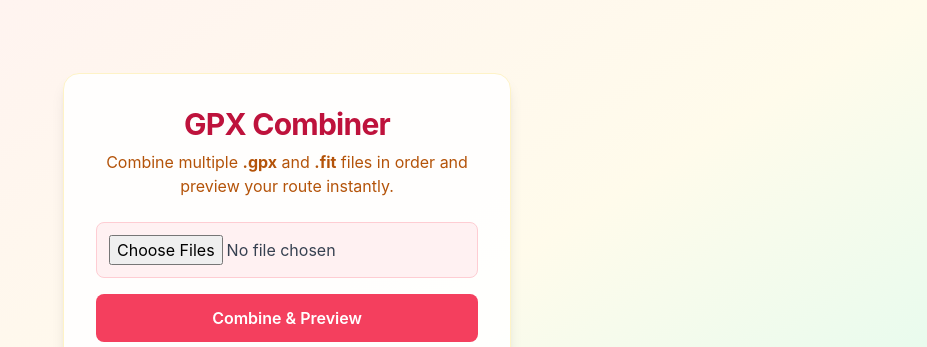
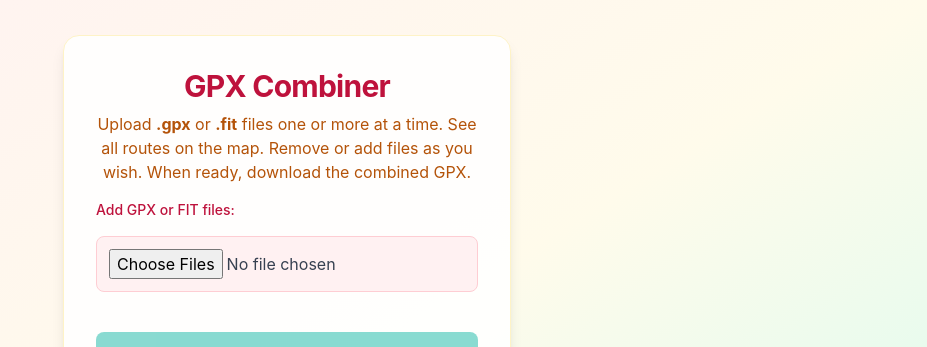
Before and after one commit to TJKNL/gpx_combiner, a FastAPI app: page / in a window 1280 px wide. Shown: the top 347 px of the page, without its empty margins (353-1280 px from the left). Run offline with FastAPI, Linux system fonts and the light colour scheme; some libraries are stand-ins or nearby versions.

Commit message:
Enhance GPX Combiner functionality by adding support for converting FIT files to GPX format; update main.py to include new conversion endpoint and modify script.js for improved file handling and user interaction. Update index.html for better user guidance and file upload experience.

```diff
--- a/app/main.py
+++ b/app/main.py
@@ -1,10 +1,10 @@
 from fastapi import FastAPI, Request, UploadFile, File, Form
-from fastapi.responses import HTMLResponse, FileResponse, StreamingResponse
+from fastapi.responses import HTMLResponse, FileResponse, StreamingResponse, PlainTextResponse
 from fastapi.middleware.cors import CORSMiddleware
 from fastapi.staticfiles import StaticFiles
 from fastapi.templating import Jinja2Templates
 import os
-from .gpx_utils import combine_gpx_files
+from .gpx_utils import combine_gpx_files, fit_to_gpx_xml
 import io
 
 app = FastAPI(title="GPX Combiner Web App")
@@ -41,3 +41,14 @@ async def upload_gpx(files: list[UploadFile] = File(...)):
     except Exception as e:
         return {"error": str(e)}
     return StreamingResponse(io.BytesIO(combined_gpx.encode('utf-8')), media_type='application/gpx+xml', headers={"Content-Disposition": "attachment; filename=combined.gpx"})
+
+@app.post("/convert-fit", response_class=PlainTextResponse)
+async def convert_fit(file: UploadFile = File(...)):
+    if not file.filename.lower().endswith('.fit'):
+        return PlainTextResponse("Invalid file type", status_code=400)
+    content = await file.read()
+    try:
+        gpx_xml = fit_to_gpx_xml(content)
+    except Exception as e:
+        return PlainTextResponse(f"Error converting FIT: {str(e)}", status_code=400)
+    return gpx_xml
--- a/app/static/script.js
+++ b/app/static/script.js
@@ -1,26 +1,25 @@
-const form = document.getElementById('upload-form');
+let uploadedFiles = [];
 const fileInput = document.getElementById('gpx-files');
 const fileListDiv = document.getElementById('file-list');
+const downloadBtn = document.getElementById('download-link');
 const mapDiv = document.getElementById('map');
-const downloadLink = document.getElementById('download-link');
 let map, gpxLayers = [];
 
-function updateFileList(files) {
-    fileListDiv.innerHTML = '';
-    if (files.length === 0) return;
-    const ul = document.createElement('ul');
-    ul.className = 'list-disc pl-5';
-    Array.from(files).forEach((file, i) => {
-        const li = document.createElement('li');
-        li.textContent = `${i + 1}. ${file.name}`;
-        ul.appendChild(li);
-    });
-    fileListDiv.appendChild(ul);
-}
+// Warm, modern color palette matching the site
+const routeColors = [
+    '#e11d48', // rose-600
+    '#f59e42', // amber-400
+    '#14b8a6', // teal-500
+    '#8b5cf6', // violet-500
+    '#84cc16', // lime-500
+    '#f472b6', // pink-400
+    '#facc15', // yellow-400
+    '#38bdf8', // sky-400
+];
 
 function initMap() {
     if (map) return;
-    map = L.map('map').setView([48.8584, 2.2945], 3); // Default to Europe
+    map = L.map('map').setView([48.8584, 2.2945], 3);
     L.tileLayer('https://{s}.tile.openstreetmap.org/{z}/{x}/{y}.png', {
         attribution: '© OpenStreetMap contributors'
     }).addTo(map);
@@ -31,54 +30,164 @@ function clearMap() {
     gpxLayers = [];
 }
 
-function plotGPX(gpxText) {
-    // Use leaflet-gpx for parsing (CDN)
+function plotAllFiles() {
+    clearMap();
+    if (!uploadedFiles.length) return;
+    let bounds = null;
+    uploadedFiles.forEach((fileObj, idx) => {
+        if (fileObj.gpxPreview) {
+            const color = routeColors[idx % routeColors.length];
+            const gpxLayer = plotGPX(fileObj.gpxPreview, color, false); // don't fit bounds yet
+            if (gpxLayer) {
+                if (!bounds) {
+                    bounds = gpxLayer.getBounds ? gpxLayer.getBounds() : null;
+                } else if (gpxLayer.getBounds) {
+                    bounds = bounds.extend(gpxLayer.getBounds());
+                }
+            }
+        }
+    });
+    // After all layers are added, fit bounds to all
+    if (gpxLayers.length && bounds && bounds.isValid && bounds.isValid()) {
+        map.fitBounds(bounds, { padding: [20, 20] });
+    }
+}
+
+function plotGPX(gpxText, color, fit=true) {
     if (typeof L.GPX !== 'function') {
         const script = document.createElement('script');
         script.src = 'https://cdnjs.cloudflare.com/ajax/libs/leaflet-gpx/1.7.0/gpx.min.js';
-        script.onload = () => plotGPX(gpxText);
+        script.onload = () => plotGPX(gpxText, color, fit);
         document.body.appendChild(script);
         return;
     }
-    const gpxLayer = new L.GPX(gpxText, {
+    let gpxLayer = new L.GPX(gpxText, {
         async: true,
+        polyline_options: {
+            color: color,
+            weight: 5,
+            opacity: 0.85,
+        },
         marker_options: { startIconUrl: null, endIconUrl: null, shadowUrl: null }
-    }).on('loaded', function(e) {
-        map.fitBounds(e.target.getBounds());
-    }).addTo(map);
+    });
+    if (fit) {
+        gpxLayer.on('loaded', function(e) {
+            map.fitBounds(e.target.getBounds());
+        });
+    }
+    gpxLayer.addTo(map);
     gpxLayers.push(gpxLayer);
+    return gpxLayer;
+}
+
+function updateFileList() {
+    fileListDiv.innerHTML = '';
+    if (!uploadedFiles.length) {
+        downloadBtn.disabled = true;
+        return;
+    }
+    downloadBtn.disabled = false;
+    const ul = document.createElement('ul');
+    ul.className = 'list-disc pl-5';
+    uploadedFiles.forEach((fileObj, i) => {
+        const li = document.createElement('li');
+        li.className = 'flex items-center justify-between py-1';
+        const color = routeColors[i % routeColors.length];
+        li.innerHTML = `<span><span style="display:inline-block;width:1em;height:1em;background:${color};border-radius:50%;margin-right:0.5em;"></span>${i + 1}. ${fileObj.file.name}${fileObj.loading ? ' <span class=\'italic text-xs text-amber-600\'>(loading...)</span>' : ''}</span>`;
+        const removeBtn = document.createElement('button');
+        removeBtn.textContent = 'Remove';
+        removeBtn.className = 'ml-4 text-xs bg-rose-100 text-rose-700 px-2 py-1 rounded hover:bg-rose-200 transition';
+        removeBtn.onclick = () => {
+            uploadedFiles.splice(i, 1);
+            updateFileList();
+            plotAllFiles();
+        };
+        li.appendChild(removeBtn);
+        ul.appendChild(li);
+    });
+    fileListDiv.appendChild(ul);
+}
+
+async function handleFiles(files) {
+    for (const file of files) {
+        if (!uploadedFiles.some(f => f.file.name === file.name && f.file.size === file.size)) {
+            const ext = file.name.split('.').pop().toLowerCase();
+            const fileObj = { file, gpxPreview: null, loading: false };
+            if (ext === 'gpx') {
+                const reader = new FileReader();
+                reader.onload = (evt) => {
+                    fileObj.gpxPreview = evt.target.result;
+                    updateFileList();
+                    plotAllFiles();
+                };
+                reader.readAsText(file);
+            } else if (ext === 'fit') {
+                fileObj.loading = true;
+                uploadedFiles.push(fileObj);
+                updateFileList();
+                // Send to backend for conversion
+                const formData = new FormData();
+                formData.append('file', file);
+                try {
+                    const res = await fetch('/convert-fit', {
+                        method: 'POST',
+                        body: formData
+                    });
+                    if (res.ok) {
+                        fileObj.gpxPreview = await res.text();
+                    } else {
+                        fileObj.gpxPreview = null;
+                        alert('Failed to convert FIT file: ' + file.name);
+                    }
+                } catch (e) {
+                    fileObj.gpxPreview = null;
+                    alert('Error converting FIT file: ' + file.name);
+                }
+                fileObj.loading = false;
+                updateFileList();
+                plotAllFiles();
+                continue;
+            }
+            uploadedFiles.push(fileObj);
+        }
+    }
+    updateFileList();
+    plotAllFiles();
+    fileInput.value = '';
 }
 
 fileInput.addEventListener('change', (e) => {
-    updateFileList(e.target.files);
-    clearMap();
-    Array.from(e.target.files).forEach(file => {
-        const reader = new FileReader();
-        reader.onload = (evt) => {
-            plotGPX(evt.target.result);
-        };
-        reader.readAsText(file);
-    });
+    const files = Array.from(e.target.files);
+    handleFiles(files);
 });
 
-form.addEventListener('submit', async (e) => {
-    e.preventDefault();
-    if (!fileInput.files.length) return;
+downloadBtn.addEventListener('click', async () => {
+    if (!uploadedFiles.length) return;
     const formData = new FormData();
-    Array.from(fileInput.files).forEach(f => formData.append('files', f));
+    uploadedFiles.forEach(f => formData.append('files', f.file));
+    downloadBtn.disabled = true;
+    downloadBtn.textContent = 'Combining...';
     const res = await fetch('/upload', {
         method: 'POST',
         body: formData
     });
+    downloadBtn.textContent = 'Download Combined GPX';
+    downloadBtn.disabled = false;
     if (res.ok) {
         const blob = await res.blob();
         const url = URL.createObjectURL(blob);
-        downloadLink.href = url;
-        downloadLink.download = 'combined.gpx';
-        downloadLink.classList.remove('hidden');
+        const a = document.createElement('a');
+        a.href = url;
+        a.download = 'combined.gpx';
+        document.body.appendChild(a);
+        a.click();
+        setTimeout(() => document.body.removeChild(a), 100);
     } else {
-        alert('Failed to combine GPX files.');
+        alert('Failed to combine files.');
     }
 });
 
-window.onload = initMap;
+window.onload = () => {
+    initMap();
+    updateFileList();
+};
--- a/app/templates/index.html
+++ b/app/templates/index.html
@@ -18,15 +18,16 @@
     <main class="flex-1 flex flex-col items-center justify-center px-4 py-8">
         <div class="card bg-white/90 rounded-2xl p-8 w-full max-w-md flex flex-col items-center shadow-lg border border-amber-100">
             <h1 class="text-3xl font-bold text-rose-700 mb-2 tracking-tight">GPX Combiner</h1>
-            <p class="text-amber-700 mb-6 text-center">Combine multiple <b>.gpx</b> and <b>.fit</b> files in order and preview your route instantly.</p>
-            <form id="upload-form" class="w-full flex flex-col gap-4" enctype="multipart/form-data">
-                <input id="gpx-files" name="files" type="file" accept=".gpx,.fit" multiple required class="block w-full text-gray-700 border border-rose-200 rounded-lg p-3 bg-rose-50 focus:border-amber-400 transition" />
-                <button type="submit" class="w-full bg-rose-500 text-white py-3 rounded-lg font-semibold hover:bg-amber-400 hover:text-rose-900 transition">Combine & Preview</button>
-            </form>
-            <div id="file-list" class="w-full mt-4 text-teal-700"></div>
-            <a id="download-link" href="#" class="hidden mt-4 w-full text-center bg-teal-500 text-white px-4 py-3 rounded-lg font-semibold hover:bg-amber-400 hover:text-teal-900 transition">Download Combined GPX</a>
+            <p class="text-amber-700 mb-4 text-center">Upload <b>.gpx</b> or <b>.fit</b> files one or more at a time. See all routes on the map. Remove or add files as you wish. When ready, download the combined GPX.</p>
+            <div class="w-full flex flex-col gap-4">
+                <label class="block text-sm font-medium text-rose-700">Add GPX or FIT files:</label>
+                <input id="gpx-files" type="file" accept=".gpx,.fit" multiple class="block w-full text-gray-700 border border-rose-200 rounded-lg p-3 bg-rose-50 focus:border-amber-400 transition" />
+            </div>
+            <div id="file-list" class="w-full mt-6 mb-2 text-teal-700"></div>
+            <button id="download-link" class="w-full bg-teal-500 text-white px-4 py-3 rounded-lg font-semibold hover:bg-amber-400 hover:text-teal-900 transition mt-2 disabled:opacity-50" disabled>Download Combined GPX</button>
         </div>
         <div class="w-full max-w-2xl mt-8">
+            <div class="border-b border-amber-200 mb-4"></div>
             <div id="map" class="h-64 rounded-2xl shadow border border-amber-100"></div>
         </div>
     </main>
```
Also changed, not shown: 1 other file.
